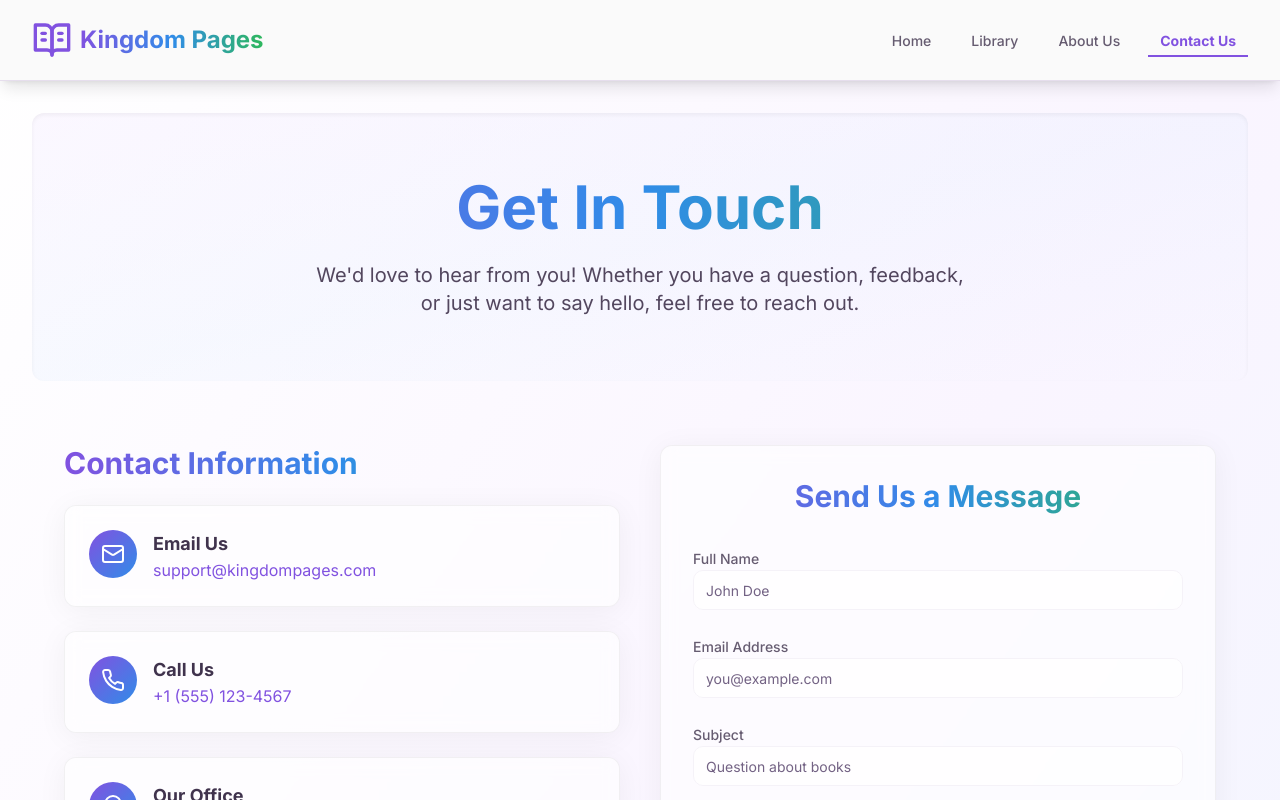
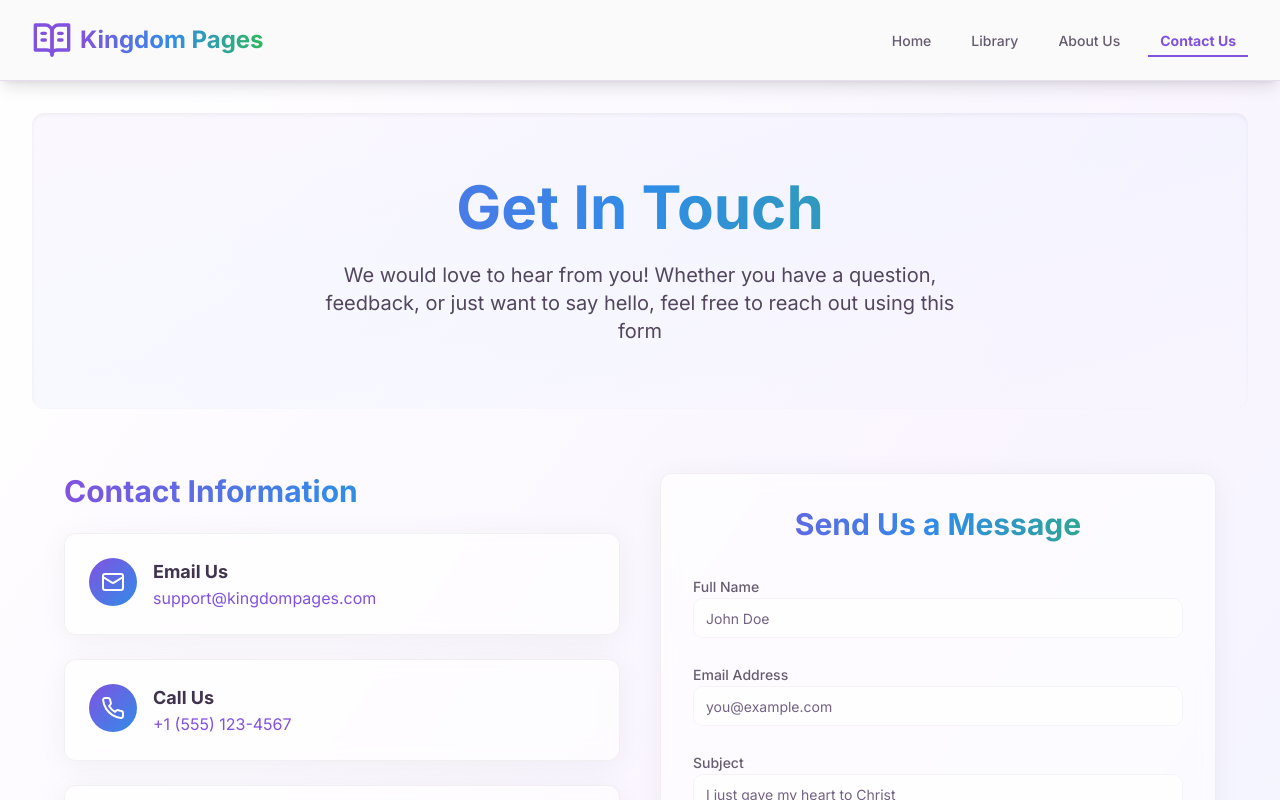
Before and after one commit to Alletta-Mollo/KingdomPages.digital, a React (Vite) app: page /contact in a window 1280 px wide. Shown: the top 800 px of the page. Built offline with nearby package versions, Linux system fonts and the light colour scheme.

Commit message:
Updated Contact Details

```diff
--- a/src/pages/ContactPage.jsx
+++ b/src/pages/ContactPage.jsx
@@ -86,7 +86,7 @@ const ContactPage = () => {
           viewport={{ once: true }}
           transition={{ duration: 0.7, delay: 0.2, ease: 'easeOut' }}
         >
-          We'd love to hear from you! Whether you have a question, feedback, or just want to say hello, feel free to reach out.
+          We would love to hear from you! Whether you have a question, feedback, or just want to say hello, feel free to reach out using this form
         </motion.p>
       </section>
 
@@ -124,7 +124,7 @@ const ContactPage = () => {
               </div>
               <div>
                 <Label htmlFor="subject" className="text-foreground/80">Subject</Label>
-                <Input id="subject" name="subject" type="text" placeholder="Question about books" required value={formData.subject} onChange={handleChange} className="bg-background/70" />
+                <Input id="subject" name="subject" type="text" placeholder="I just gave my heart to Christ" required value={formData.subject} onChange={handleChange} className="bg-background/70" />
               </div>
               <div>
                 <Label htmlFor="message" className="text-foreground/80">Message</Label>
```
Also changed, not shown: 2 other files (tests, documents, lock files or other folders).
